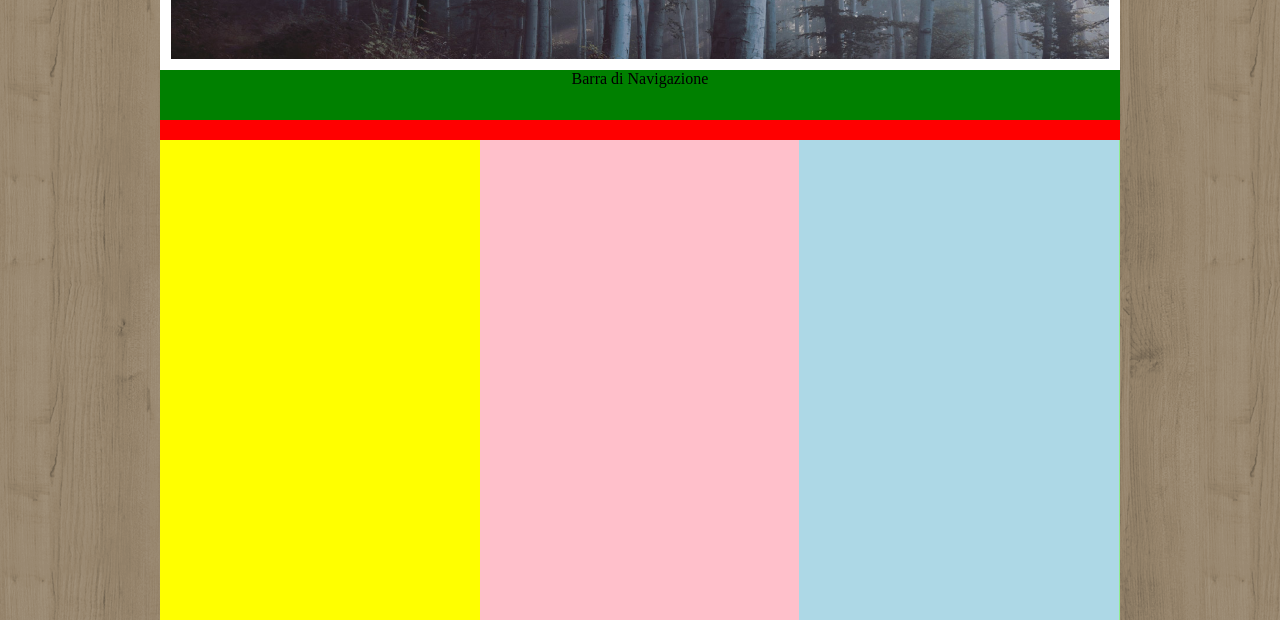
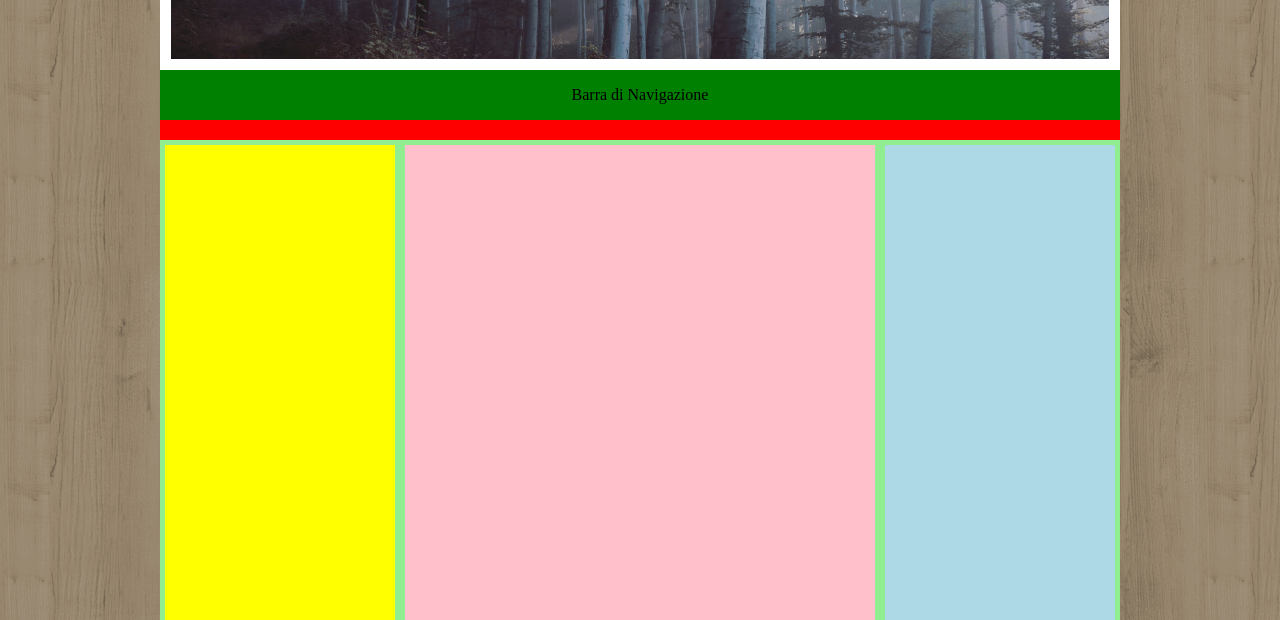
Before and after one commit to JakeShelterwin/htmlcss-struttura-wp, a plain HTML site: page index.html in a window 1280 px wide. Shown: the part 180-800 px from the top of the page. Drawn offline with Linux system fonts and the light colour scheme.

Commit message:
Miglioramenti

```diff
--- a/index.html
+++ b/index.html
@@ -11,7 +11,7 @@
     <div class="container">
 
         <header>
-
+            <!-- Testata con immagine e scritta sovraimposta -->
             <div class="testata">
               <div class="testoSopraImmagine">
                   <h1>BOOLEAN CAREER</h1>
@@ -21,6 +21,7 @@
               </div>
             </div>
 
+            <!-- barra di navigazione -->
             <nav>
               <ul>
                 <li>Barra di Navigazione</li>
@@ -28,18 +29,18 @@
             </nav>
 
         </header>
-
+    <!-- Corpo del sito, contiene le 3 colonne principali -->
     <div class="corpoSito">
 
-        <div class="colonnaASIDE">
+        <aside class="colonnaASIDE">
 
-        </div>
-        <div class="colonnaArticoli">
+        </aside>
+        <section class="colonnaArticoli">
 
-        </div>
-        <div class="colonnaSearchTag">
+        </section>
+        <aside class="colonnaSearchTag">
 
-        </div>
+        </aside>
     </div>
 
     <footer>
--- a/styles.css
+++ b/styles.css
@@ -66,6 +66,10 @@ nav {
 
 ul {
   list-style: none;
+  position:relative;
+  top: 50%;
+  left: 50%;
+  transform: translate(-50%, -50%);
 }
 
 /* *******************************+** *//* ****************************+** */
@@ -86,21 +90,24 @@ ul {
 
 .colonnaASIDE{
   height: 500px;
-  width: 33.3%;
+  width: 24%;
   background-color: yellow;
   float: left;
+  margin: 0.5%;
 }
 .colonnaArticoli{
   height: 500px;
-  width: 33.3%;
+  width: 49%;
   background-color: pink;
   float: left;
+  margin: 0.5%;
 }
 .colonnaSearchTag{
   height: 500px;
-  width: 33.3%;
+  width: 24%;
   background-color: lightblue;
   float: left;
+  margin: 0.5%;
 }
 
 
```
Lines whose indentation alone changed are shown as unchanged.
